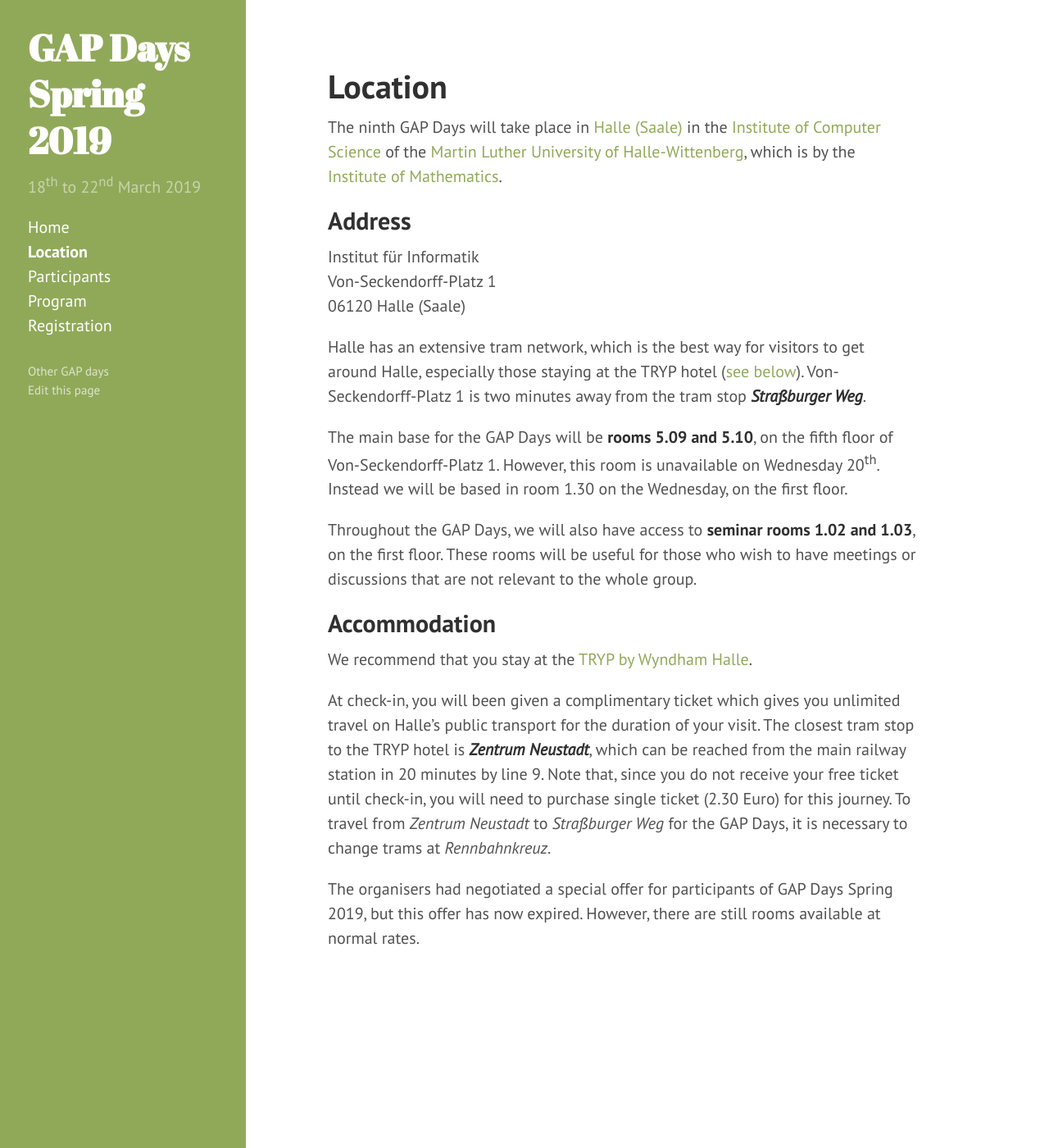
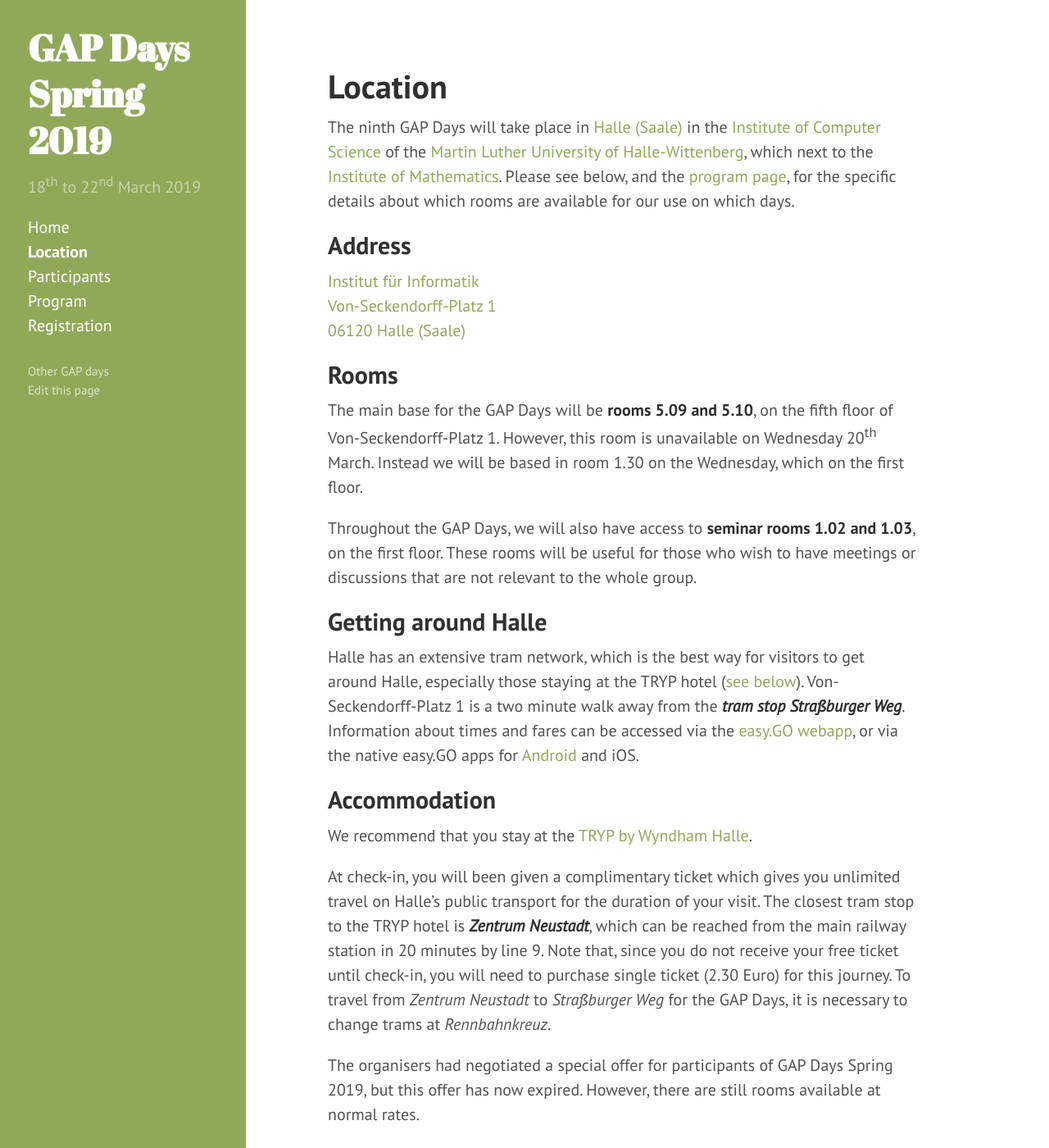
Before and after one commit to jesusmartinez-garcia/2020-01-21-colchester-workshop, a Jekyll site: the page built from location.md, in a window 1280 px wide and 1400 px high. Shown: the whole window at 82% size. Built offline with Jekyll 4.4.1, drawn with Linux system fonts in a browser that asks for light colours.

Commit message:
More clear information etc

```diff
--- a/_config.yml
+++ b/_config.yml
@@ -9,7 +9,7 @@ permalink:        pretty
 title:            'GAP Days Spring 2019'
 tagline:          'Modern Permutation Group Algorithms'
 description:      '18<sup>th</sup> to 22<sup>nd</sup> March 2019'
-location:         'University of Halle'
+location:         'Martin Luther University of Halle-Wittenberg'
 url:              https://www.gapdays.de
 baseurl:          /gapdays2019-spring
 
--- a/location.md
+++ b/location.md
@@ -6,29 +6,37 @@ title: Location
 The ninth GAP Days will take place in [Halle
 (Saale)](http://www.halle.de/en/Home) in the [Institute of Computer
 Science](https://www.informatik.uni-halle.de) of the [Martin Luther University
-of Halle-Wittenberg](https://www.uni-halle.de), which is by the
-[Institute of Mathematics](https://www.mathematik.uni-halle.de).
+of Halle-Wittenberg](https://www.uni-halle.de), which next to the [Institute of
+Mathematics](https://www.mathematik.uni-halle.de). Please see below, and the
+[program page]({{ site.url }}{{ site.baseurl }}/program), for the specific
+details about which rooms are available for our use on which days.
 
 <h2>Address</h2>
 
+<a href="https://www.openstreetmap.org/#map=19/51.49632/11.93494">
 Institut für Informatik<br />
 Von-Seckendorff-Platz 1<br/>
-06120 Halle (Saale)
+06120 Halle (Saale)</a>
 
-Halle has an extensive tram network, which is the best way for visitors to get
-around Halle, especially those staying at the TRYP hotel ([see below](#ticket)).
-Von-Seckendorff-Platz 1 is two minutes away from the tram stop
-_**Straßburger Weg**_.
+<h2>Rooms</h2>
 
 The main base for the GAP Days will be **rooms 5.09 and 5.10**, on the fifth
 floor of Von-Seckendorff-Platz 1. However, this room is unavailable on Wednesday
-20<sup>th</sup>. Instead we will be based in room 1.30 on the Wednesday, on the
-first floor.
+20<sup>th</sup> March. Instead we will be based in room 1.30 on the Wednesday,
+which on the first floor.
 
 Throughout the GAP Days, we will also have access to **seminar rooms 1.02 and
 1.03**, on the first floor.  These rooms will be useful for those who wish to
 have meetings or discussions that are not relevant to the whole group.
 
+<h2>Getting around Halle</h2>
+
+Halle has an extensive tram network, which is the best way for visitors to get
+around Halle, especially those staying at the TRYP hotel ([see below](#ticket)).
+Von-Seckendorff-Platz 1 is a two minute walk away from the _**tram stop
+Straßburger Weg**_. Information about times and fares can be accessed via the
+[easy.GO webapp](https://app.myeasygo.de), or via the native easy.GO apps for
+[Android](https://play.google.com/store/apps/details?id=de.easygo) and iOS.
 
 <h2>Accommodation</h2>
 
```
Also changed, not shown: program.md (+11 -7 lines).
